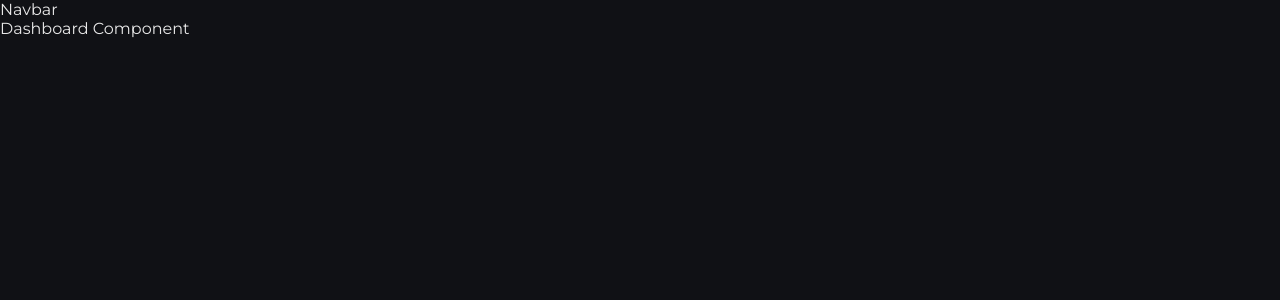
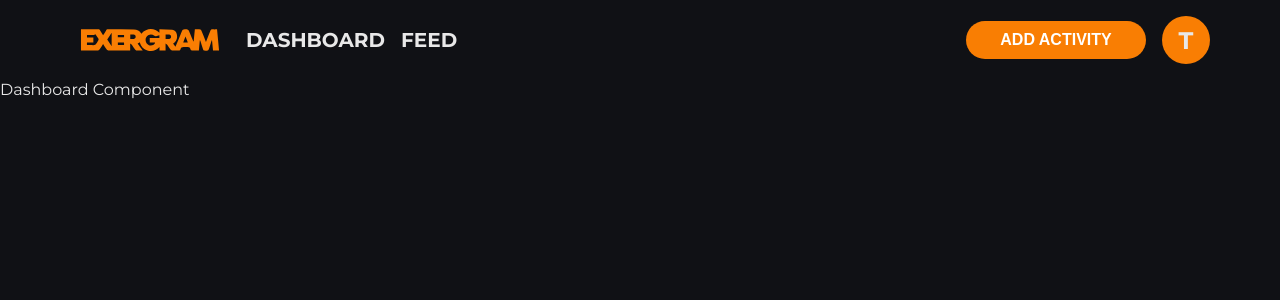
Before and after one commit to ryosantouchh/exergram-frontend-c1, a React (Vite) app: page /dashboard in a window 1280 px wide. Shown: the top 300 px of the page. Built offline with nearby package versions, Linux system fonts and the light colour scheme.

Commit message:
completed navbar (NavbarUser.jsx + Navbar.jsx + Navbar.css)

```diff
--- a/src/components/Navbar/Navbar.css
+++ b/src/components/Navbar/Navbar.css
@@ -0,0 +1,170 @@
+.navbar-container {
+  background-color: #101115;
+  height: 80px;
+  width: 100%;
+  position: relative;
+  z-index: 1;
+}
+
+.navbar-container li {
+  list-style: none;
+}
+
+.navbar-container a {
+  text-decoration: none;
+  color: #e8e8e8;
+}
+
+nav {
+  max-width: 1140px;
+  display: flex;
+  justify-content: space-between;
+  align-items: center;
+  margin: 0 auto;
+}
+
+.navbar-img-box {
+  height: 80px;
+}
+
+.logo {
+  height: 80px;
+  display: block;
+}
+
+.logo:hover {
+  cursor: pointer;
+}
+
+.navbar-left {
+  display: flex;
+  align-items: center;
+  gap: 16px;
+}
+
+.navbar-menu ul {
+  display: flex;
+  gap: 16px;
+}
+
+.navbar-menu ul li {
+  font-weight: 700;
+  font-size: 20px;
+  transition: 0.3s ease-in-out;
+}
+
+.navbar-menu ul li:hover {
+  transition: 0.3s ease-in-out;
+  transform: translateX(3px) translateY(-3px);
+  text-shadow: -3px 3px 3px rgba(232, 232, 232, 0.2);
+}
+
+.navbar-menu ul a:hover {
+  color: #f97e03;
+}
+
+.navbar-right {
+  display: flex;
+  align-items: center;
+  position: relative;
+}
+
+.navbar-right ul {
+  display: flex;
+  align-items: center;
+  gap: 16px;
+}
+
+.add-activity-btn {
+  color: white;
+  font-size: 16px;
+  text-decoration-line: none;
+  background-color: #f97e03;
+  border: 0px;
+  width: 180px;
+  padding: 10px 0px;
+  border-radius: 32px;
+  text-transform: uppercase;
+  font-weight: 700;
+}
+
+.add-activity-btn:hover {
+  cursor: pointer;
+  border: 2px solid #e8e8e8;
+  transition: transform 0.2s ease-in-out;
+}
+
+.profile-btn {
+  font-size: 24px;
+  width: 48px;
+  height: 48px;
+  background-color: #f97e03;
+  border-radius: 50%;
+  display: grid;
+  place-content: center;
+  font-weight: 700;
+  transition: 0.3s ease-in-out;
+}
+
+.profile-btn:hover {
+  cursor: pointer;
+  transform: rotate(10deg);
+  border: 2px solid #e8e8e8;
+  transition: transform 0.3s ease-in-out;
+}
+
+.navbar-dropdown-profile {
+  position: absolute;
+  right: 0;
+  top: 64px;
+  border-radius: 16px;
+  font-size: 16px;
+  transform: translateY(64px);
+  background-color: #e8e8e8;
+  width: 150px;
+  padding: 10px 20px;
+  transform: scale(1, 0);
+  transform-origin: top;
+  transition: transform 0.3s ease-in-out;
+}
+
+.navbar-dropdown-profile ul {
+  display: flex;
+  flex-direction: column;
+}
+
+.navbar-dropdown-profile a {
+  color: #c76300;
+}
+
+.navbar-dropdown-toggle {
+  display: none;
+}
+
+.navbar-dropdown-toggle:checked ~ .navbar-dropdown-profile {
+  transform: scale(1, 1);
+  transition: 0.3s ease-in-out;
+}
+
+/* Navbar Non-User Config */
+
+.login-btn,
+.signup-btn {
+  color: white;
+  font-size: 16px;
+  text-decoration-line: none;
+  background-color: #f97e03;
+  border: 0px;
+  width: 120px;
+  padding: 10px 0px;
+  border-radius: 32px;
+  text-transform: uppercase;
+  font-weight: 700;
+}
+
+.login-btn:hover,
+.signup-btn:hover {
+  cursor: pointer;
+  border: 2px solid #e8e8e8;
+  transition: transform 0.2s ease-in-out;
+}
--- a/src/components/Navbar/Navbar.jsx
+++ b/src/components/Navbar/Navbar.jsx
@@ -1,7 +1,33 @@
 import React from "react";
+import logo from "../../assets/images/Logo1exergram.svg";
+import "./Navbar.css";
 
-function Navbar() {
-  return <div>Navbar</div>;
+function NavbarUser() {
+  return (
+    <div className="navbar-container">
+      <nav>
+        <div className="navbar-left">
+          <div className="navbar-logo">
+            <div className="navbar-img-box">
+              <a href="/">
+                <img className="logo" src={logo} alt="exergram-logo" />
+              </a>
+            </div>
+          </div>
+        </div>
+        <div className="navbar-right">
+          <ul>
+            <li>
+              <button className="login-btn">LOGIN</button>
+            </li>
+            <li>
+              <button className="signup-btn">SIGN UP</button>
+            </li>
+          </ul>
+        </div>
+      </nav>
+    </div>
+  );
 }
 
-export default Navbar;
+export default NavbarUser;
--- /dev/null
+++ b/src/components/Navbar/NavbarUser.jsx
@@ -0,0 +1,58 @@
+import React from "react";
+import logo from "../../assets/images/Logo1exergram.svg";
+import "./Navbar.css";
+
+function NavbarUser() {
+  return (
+    <div className="navbar-container">
+      <nav>
+        <div className="navbar-left">
+          <div className="navbar-logo">
+            <div className="navbar-img-box">
+              <a href="/">
+                <img className="logo" src={logo} alt="exergram-logo" />
+              </a>
+            </div>
+          </div>
+          <div className="navbar-menu">
+            <ul>
+              <li>
+                <a href="/dashboard">DASHBOARD</a>
+              </li>
+              <li>
+                <a href="/feed">FEED</a>
+              </li>
+            </ul>
+          </div>
+        </div>
+        <div className="navbar-right">
+          <ul>
+            <li>
+              <button className="add-activity-btn">ADD ACTIVITY</button>
+            </li>
+            <label htmlFor="navbar-dropdown-list">
+              <li className="profile-btn">T</li>
+            </label>
+          </ul>
+          <input
+            type="checkbox"
+            className="navbar-dropdown-toggle"
+            id="navbar-dropdown-list"
+          />
+          <div className="navbar-dropdown-profile">
+            <ul>
+              <li>
+                <a href="">Edit Profile</a>
+              </li>
+              <li>
+                <a href="">Logout</a>
+              </li>
+            </ul>
+          </div>
+        </div>
+      </nav>
+    </div>
+  );
+}
+
+export default NavbarUser;
--- a/src/layout/Layout.jsx
+++ b/src/layout/Layout.jsx
@@ -1,4 +1,5 @@
 import React from "react";
+import NavbarUser from "../components/Navbar/NavbarUser";
 import Navbar from "../components/Navbar/Navbar";
 
 function Layout(props) {
@@ -6,7 +7,8 @@ function Layout(props) {
 
   return (
     <div>
-      <Navbar />
+      <NavbarUser />
+      {/* <Navbar /> */}
       {children}
     </div>
   );
```
Also changed, not shown: src/assets/images/Logo1exergram.svg (added), src/assets/images/runnerSVG.svg (added).
